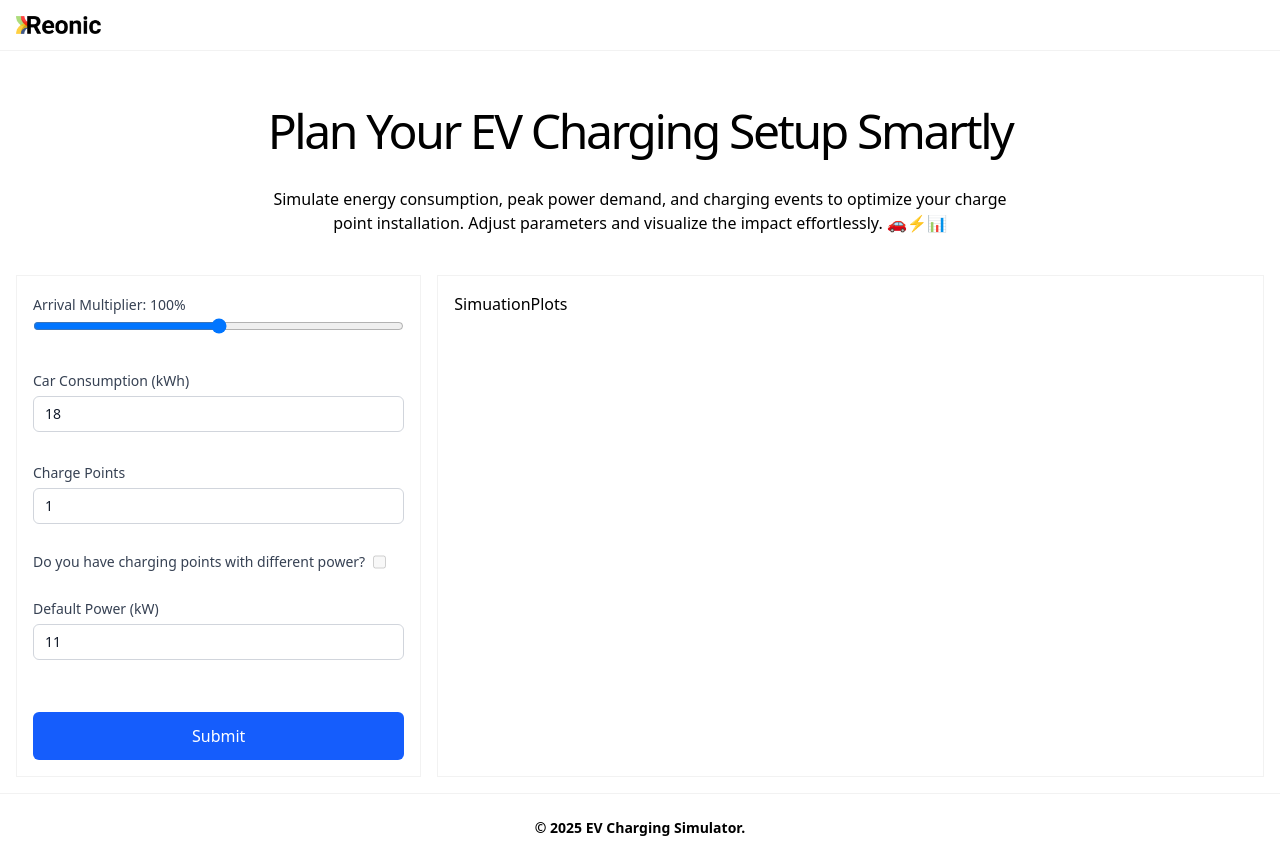
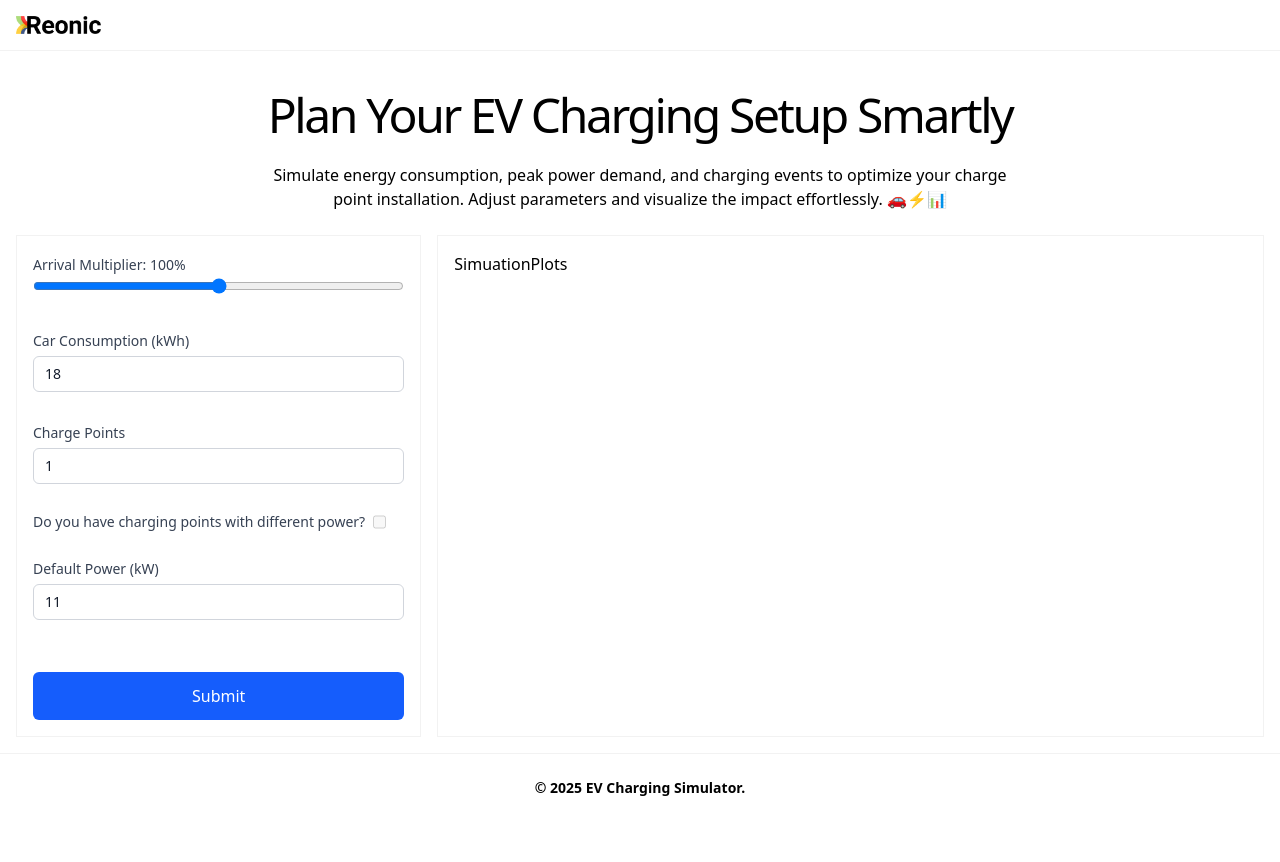
Before and after one commit to bestii/EV-Charging-Simulator-FE, a React (Vite) app: page / in a window 1280 px wide. After the commit the page ends 822 px from the top, so only its background shows below. Built offline with nearby package versions, Linux system fonts and the light colour scheme.

Commit message:
Refactor App component header spacing for improved layout consistency

```diff
--- a/src/App.tsx
+++ b/src/App.tsx
@@ -9,8 +9,8 @@ const App = () => {
     <QueryClientProvider client={queryClient}>
       <Header />
       <main className="main container mx-auto p-4">
-        <div className="my-10 text-center">
-          <h1 className="my-8 text-5xl tracking-tighter">
+        <div className="my-6 text-center">
+          <h1 className="my-6 text-5xl tracking-tighter">
             Plan Your EV Charging Setup Smartly
           </h1>
           <p className="mx-auto max-w-3xl">
```
